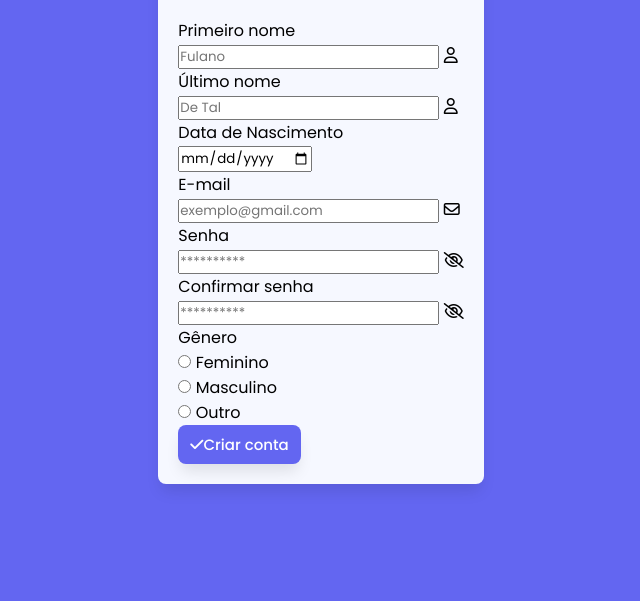
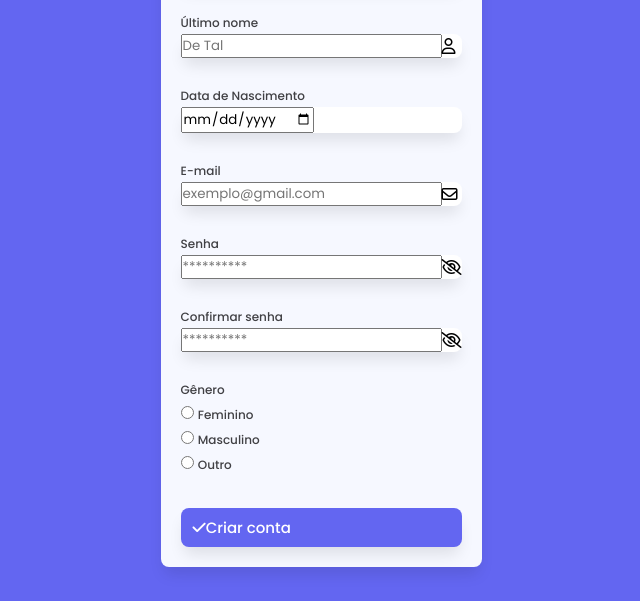
Before and after one commit to mariantonyaf/projeto-formulario-cadastro, a plain HTML site: page index.html in a window 1280 px wide. Shown: the part 199-800 px from the top of the page, without its empty margins (319-959 px from the left). Drawn offline with Linux system fonts and the light colour scheme.

Commit message:
Update style.css

```diff
--- a/scr/styles/style.css
+++ b/scr/styles/style.css
@@ -67,3 +67,30 @@ body{
     left: 0;
     bottom: 0;
 }
+
+#form{
+    display: flex;
+    justify-content: space-between;
+    flex-direction: column;
+    gap: 32px;
+    height: 100%;
+}
+
+#input_container{
+    display: grid;
+    gap: 24px;
+}
+
+.form-label{
+    font-size: 12px;
+    color: #404044;
+    font-weight: 500;
+}
+
+.input-field{
+    display: flex;
+    align-items: center;
+    background-color: #ffffff;
+    border-radius: 8px;
+    box-shadow: 0px 10px 15px -3px rgba(0, 0, 0, 0.1);
+}
```
